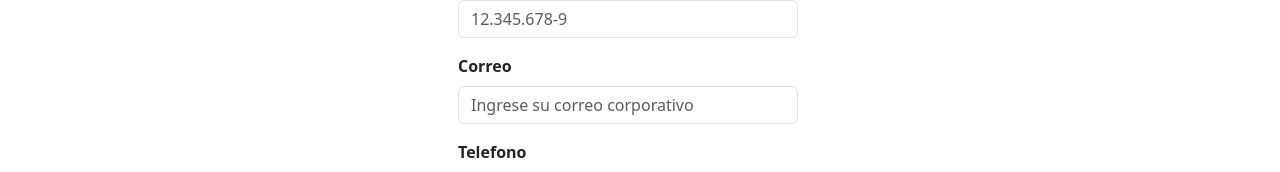
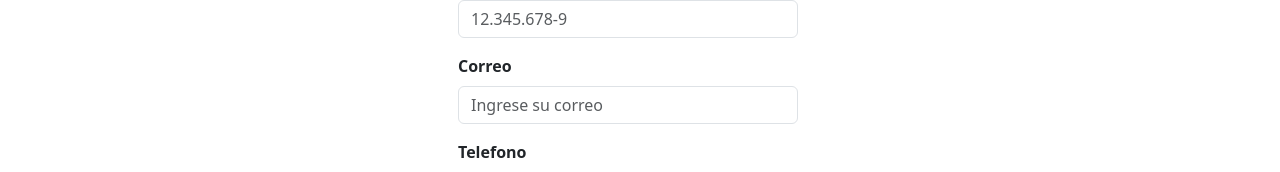
Before and after one commit to Bayron-png/SonidoVivo, a React (Vite) app in the folder SonidoVivo/: page /register in a window 1280 px wide. Shown: the part 550-722 px from the top of the page. Built offline with nearby package versions, Linux system fonts and the light colour scheme.

Commit message:
FIX: Cambiar validacion de correo

```diff
--- a/SonidoVivo/src/components/atoms/form/GmailInput.jsx
+++ b/SonidoVivo/src/components/atoms/form/GmailInput.jsx
@@ -1,30 +1,17 @@
 import React, { useState } from 'react';
 import { Form } from 'react-bootstrap';
 
-const dominiosProhibidos = [
-  'gmail.com',
-  'hotmail.com',
-  'outlook.com',
-  'yahoo.com',
-  'icloud.com'
-];
+const GmailInput = ({ value, onChange, validar}) => {
 
-const GmailInput = ({ value, onChange }) => {
-  const [error, setError] = useState('');
+  const [click, setClick] = useState(false);
+  const error = validar(value);
+
+    console.log("validar:", validar, typeof validar);
 
   const handleEmailChange = (e) => {
-    const val = e.target.value;
+    setClick(true)
     onChange(e);
-
-    const dominio = val.split('@')[1]?.toLowerCase();
-
-    // 3. Validar dominio
-    if (val && dominiosProhibidos.includes(dominio)) {
-      setError('No se permiten correos personales (Gmail, Hotmail, etc.). Usa un correo corporativo.');
-    } else {
-      setError('');
-    }
-  };
+  }
 
   return (
     <Form.Group className="mb-3" controlId="formBasicEmail">
@@ -34,16 +21,18 @@ const GmailInput = ({ value, onChange }) => {
 
       <Form.Control
         type="email"
-        placeholder="Ingrese su correo corporativo"
+        placeholder="Ingrese su correo"
         value={value}
         onChange={handleEmailChange}
-        isInvalid={error} /* Activa los bordes rojos de Bootstrap si hay error */
+        isInvalid={click && !!error} /* Activa los bordes rojos de Bootstrap si hay error */
+        isValid={click && !error && !!value.trim()}
         required
       />
-
-      <Form.Control.Feedback type="invalid">
-        {error}
-      </Form.Control.Feedback>
+      {click && error && (
+        <Form.Control.Feedback type="invalid">
+          {error}
+        </Form.Control.Feedback>
+      )}
     </Form.Group>
   );
 };
--- a/SonidoVivo/src/components/molecules/CamposLogin.jsx
+++ b/SonidoVivo/src/components/molecules/CamposLogin.jsx
@@ -3,10 +3,11 @@ import PasswordInput from "../atoms/form/PasswordInput";
 import BotonEnviar from "../atoms/botones/BotonEnviar";
 
 import { Link } from 'react-router-dom';
+import { validarCorreo } from "../../utils/validaciones/validacionCorreo";
 
 const CamposLogin = ({ gmail, contrasena, onGmailChange, onPasswordChange }) => (
   <>
-    <GmailInput value={gmail} onChange={onGmailChange} />
+    <GmailInput value={gmail} onChange={onGmailChange} validar={validarCorreo}/>
     <PasswordInput value={contrasena} onChange={onPasswordChange} />
 
     <div className="contenedor-registrar">
--- a/SonidoVivo/src/components/molecules/CamposRegister.jsx
+++ b/SonidoVivo/src/components/molecules/CamposRegister.jsx
@@ -10,6 +10,7 @@ import BotonEnviar from "../atoms/botones/BotonEnviar";
 import { Link } from "react-router-dom";
 import { validarNombre } from "../../utils/validaciones/validacionNombre";
 import { validarApellido } from "../../utils/validaciones/validacionApellido";
+import { validarCorreo } from "../../utils/validaciones/validacionCorreo";
 
 const CamposRegister = ({
   nombre, apellido, rut, gmail, telefono,
@@ -22,7 +23,7 @@ const CamposRegister = ({
     <NombreInput value={nombre} onChange={onNombreChange} validar={validarNombre}/>
     <ApellidoInput value={apellido} onChange={onApellidoChange} validar={validarApellido}/>
     <RutInput value={rut} onChange={onRutChange} />
-    <GmailInput value={gmail} onChange={onGmailChange} />
+    <GmailInput value={gmail} onChange={onGmailChange} validar={validarCorreo}/>
     <TelefonoInput value={telefono} onChange={onTelefonoChange} />
     <PasswordInput value={password} onChange={onPasswordChange} />
     <ConfirmPasswordInput value={confirmPassword} onChange={onConfirmPasswordChange} passwordToMatch={password}/>
--- a/SonidoVivo/src/components/organisms/RegisterForm.jsx
+++ b/SonidoVivo/src/components/organisms/RegisterForm.jsx
@@ -4,6 +4,7 @@ import CamposRegister from "../molecules/CamposRegister";
 import TituloRedondeado from "../atoms/TituloRedondeado";
 import { validarNombre } from "../../utils/validaciones/validacionNombre";
 import { validarApellido } from "../../utils/validaciones/validacionApellido";
+import { validarCorreo } from "../../utils/validaciones/validacionCorreo";
 
 const RegisterForm = ({ onSubmit }) => {
     const [nombre, setNombre] = useState("");
@@ -51,8 +52,6 @@ const RegisterForm = ({ onSubmit }) => {
                                 onTelefonoChange={(e) => setTelefono(e.target.value)}
                                 onPasswordChange={(e) => setPassword(e.target.value)}
                                 onConfirmPasswordChange={(e) => setConfirmPassword(e.target.value)}
-                                validarNombre={validarNombre}
-                                validarApellido={validarApellido}
                             />
                         </Form>
                     </Col>
--- /dev/null
+++ b/SonidoVivo/src/utils/validaciones/validacionCorreo.js
@@ -0,0 +1,16 @@
+import { validarObligatorio } from "./validacionesGenerales";
+
+
+export const validarCorreo = (correo) => {
+
+    const errorObligatorio = validarObligatorio(correo);
+    if (errorObligatorio) return errorObligatorio;
+
+    const formatoValido = /^[^\s@]+@[^\s@]+\.[^\s@]+$/.test(correo);
+
+    if (!formatoValido){
+        return "Ingresa un correo valido"
+    }
+
+    return "";
+};
```
